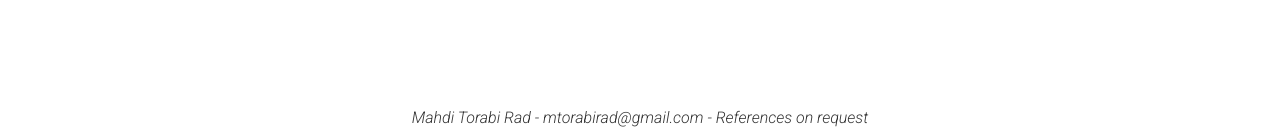
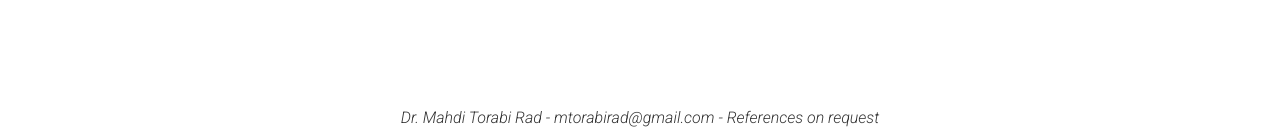
Before and after one commit to mtorabirad/mtorabirad.github.io, a Jekyll site: the page built from index.md, in a window 1280 px wide and 900 px high, scrolled down 1577 px. Shown: the part 758-897 px from the top of the window. Built offline with Jekyll 4.4.1, drawn with Linux system fonts in a browser that asks for light colours; some of the changed text lies outside the part shown.

```diff
--- a/_config.yml
+++ b/_config.yml
@@ -3,7 +3,7 @@ repository: Git repository where your resume will be hosted, only required if yo
 # favicon: Directory of your favicon (eg. images/favicon.ico)(optional)
 
 # Personal info
-name: Mahdi Torabi Rad
+name: Dr. Mahdi Torabi Rad
 title: Research Associate (Deep Learning)
 email: mtorabirad@gmail.com
 phone: +1 647 4936057
```
